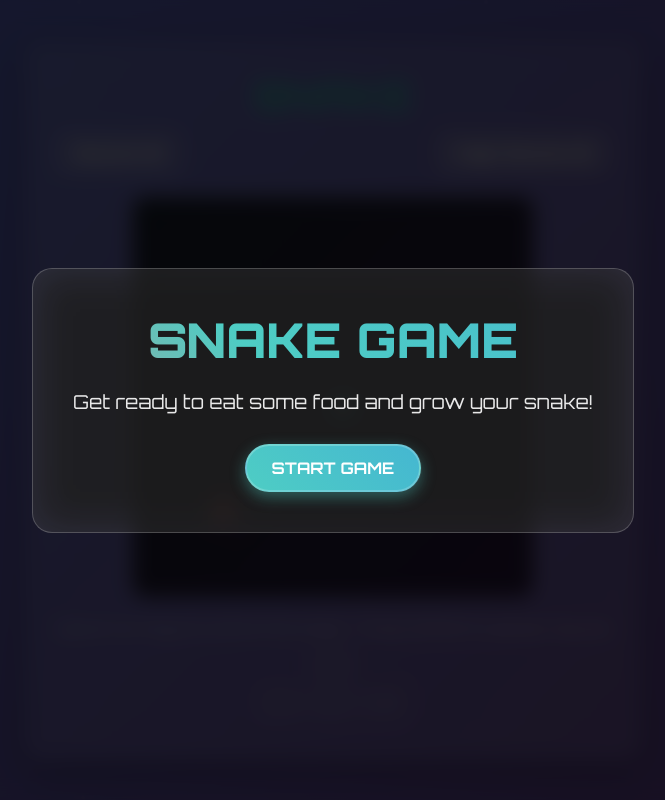
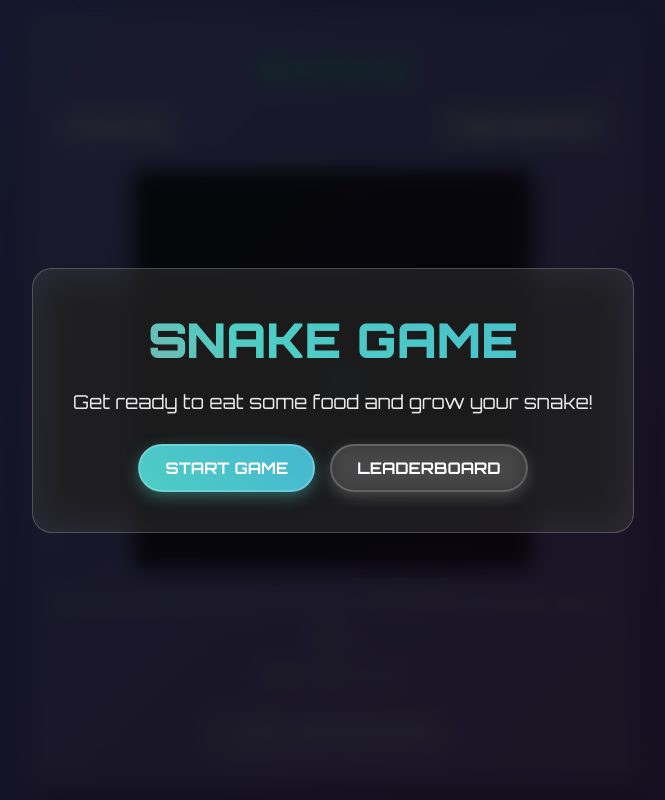
Before and after one commit to sngawang/infra-api, a Python web app: template snake-web-game/templates/index.html in a window 1280 px wide. Shown: the whole page, without its empty margins (307-972 px from the left). Run offline with Jinja, Linux system fonts and the light colour scheme; the template is opened without the code that fills it, so the values that code supplies are empty.

Commit message:
Added leaderboard on the game

```diff
--- a/snake-web-game/static/game.js
+++ b/snake-web-game/static/game.js
@@ -21,7 +21,7 @@ const box = 20;
 let dx = box;
 let dy = 0;
 let score = 0;
-let highScore = parseInt(localStorage.getItem('snakeHighScore')) || 0;
+let highScore = 0;
 let snake = [{ x: 200, y: 200 }];
 let food = randomFood();
 let gameRunning = false;
@@ -33,9 +33,53 @@ const overlay = document.getElementById("gameOverOverlay");
 const startOverlay = document.getElementById("startGameOverlay");
 const pauseIndicator = document.getElementById("pauseIndicator");
 
+// API functions for backend communication
+async function fetchHighScore() {
+    try {
+        const response = await fetch('/api/high-score');
+        const data = await response.json();
+        return data.highScore;
+    } catch (error) {
+        console.error('Error fetching high score:', error);
+        return 0;
+    }
+}
+
+async function saveHighScore(score, playerName = 'Anonymous') {
+    try {
+        const response = await fetch('/api/high-score', {
+            method: 'POST',
+            headers: {
+                'Content-Type': 'application/json',
+            },
+            body: JSON.stringify({
+                score: score,
+                playerName: playerName
+            })
+        });
+        const data = await response.json();
+        return data;
+    } catch (error) {
+        console.error('Error saving high score:', error);
+        return null;
+    }
+}
+
+async function fetchLeaderboard() {
+    try {
+        const response = await fetch('/api/leaderboard');
+        const data = await response.json();
+        return data;
+    } catch (error) {
+        console.error('Error fetching leaderboard:', error);
+        return [];
+    }
+}
+
 // Initialize game
-function initGame() {
-    // Initialize high score display
+async function initGame() {
+    // Load high score from backend
+    highScore = await fetchHighScore();
     document.getElementById("high").textContent = `High Score: ${highScore}`;
 
     // Draw initial state
@@ -238,21 +282,59 @@ function createEatingEffect(x, y) {
 }
 
 // Handle game over
-function gameOver() {
+async function gameOver() {
     gameRunning = false;
     gameStarted = false;
     gamePaused = false;
     clearInterval(gameLoop);
 
     document.getElementById("finalScore").textContent = score;
-    overlay.style.display = "flex";
     pauseIndicator.style.display = "none";
 
-    // Update high score
+    // Save score to backend if it's a new high score
     if (score > highScore) {
-        highScore = score;
-        document.getElementById("high").textContent = `High Score: ${highScore}`;
-        localStorage.setItem('snakeHighScore', highScore.toString());
+        const playerName = prompt("New High Score! Enter your name:") || "Anonymous";
+        const result = await saveHighScore(score, playerName);
+
+        if (result && result.success) {
+            highScore = result.highScore;
+            document.getElementById("high").textContent = `High Score: ${highScore}`;
+
+            if (result.isNewRecord) {
+                // Add celebration effect for new record
+                createCelebrationEffect();
+            }
+        }
+    }
+
+    overlay.style.display = "flex";
+}
+
+// Create celebration effect for new high score
+function createCelebrationEffect() {
+    const gameOverTitle = document.querySelector('.game-over-title');
+    gameOverTitle.textContent = 'NEW HIGH SCORE!';
+    gameOverTitle.style.color = '#ffd700';
+    gameOverTitle.style.animation = 'pulse 1s ease-in-out infinite';
+
+    // Add confetti effect
+    for (let i = 0; i < 20; i++) {
+        setTimeout(() => {
+            const confetti = document.createElement('div');
+            confetti.style.position = 'fixed';
+            confetti.style.left = Math.random() * 100 + '%';
+            confetti.style.top = '-10px';
+            confetti.style.width = '10px';
+            confetti.style.height = '10px';
+            confetti.style.background = `hsl(${Math.random() * 360}, 100%, 50%)`;
+            confetti.style.borderRadius = '50%';
+            confetti.style.animation = 'fall 2s linear forwards';
+            confetti.style.pointerEvents = 'none';
+            confetti.style.zIndex = '10000';
+            document.body.appendChild(confetti);
+
+            setTimeout(() => confetti.remove(), 2000);
+        }, i * 100);
     }
 }
 
@@ -296,6 +378,11 @@ function restartGame() {
     overlay.style.display = "none";
     pauseIndicator.style.display = "none";
 
+    // Reset game over title
+    document.querySelector('.game-over-title').textContent = 'GAME OVER';
+    document.querySelector('.game-over-title').style.color = '#ff6b6b';
+    document.querySelector('.game-over-title').style.animation = 'none';
+
     clearInterval(gameLoop);
     gameLoop = setInterval(draw, 120);
 }
@@ -317,8 +404,45 @@ function endGame() {
     food = randomFood();
     document.getElementById("score").textContent = `Score: ${score}`;
 
+    // Reset game over title
+    document.querySelector('.game-over-title').textContent = 'GAME OVER';
+    document.querySelector('.game-over-title').style.color = '#ff6b6b';
+    document.querySelector('.game-over-title').style.animation = 'none';
+
     // Draw initial state
     drawInitialState();
+}
+
+// Show leaderboard
+async function showLeaderboard() {
+    const leaderboard = await fetchLeaderboard();
+    let leaderboardHTML = '<h3>Top 10 Scores</h3><ul>';
+
+    leaderboard.forEach((entry, index) => {
+        const date = new Date(entry.timestamp).toLocaleDateString();
+        leaderboardHTML += `<li>${index + 1}. ${entry.playerName} - ${entry.score} (${date})</li>`;
+    });
+
+    leaderboardHTML += '</ul>';
+
+    // Create leaderboard modal
+    const modal = document.createElement('div');
+    modal.className = 'leaderboard-modal';
+    modal.innerHTML = `
+        <div class="leaderboard-content">
+            ${leaderboardHTML}
+            <button onclick="closeLeaderboard()" class="game-btn btn-end">Close</button>
+        </div>
+    `;
+    document.body.appendChild(modal);
+}
+
+// Close leaderboard
+function closeLeaderboard() {
+    const modal = document.querySelector('.leaderboard-modal');
+    if (modal) {
+        modal.remove();
+    }
 }
 
 // Generate random food position
@@ -337,6 +461,71 @@ function randomFood() {
     return newFood;
 }
 
+// Add CSS for leaderboard modal
+const leaderboardCSS = `
+    .leaderboard-modal {
+        position: fixed;
+        top: 0;
+        left: 0;
+        width: 100%;
+        height: 100%;
+        background: rgba(0, 0, 0, 0.8);
+        backdrop-filter: blur(10px);
+        display: flex;
+        justify-content: center;
+        align-items: center;
+        z-index: 1000;
+    }
+
+    .leaderboard-content {
+        background: rgba(255, 255, 255, 0.1);
+        backdrop-filter: blur(20px);
+        padding: 30px;
+        border-radius: 20px;
+        border: 1px solid rgba(255, 255, 255, 0.2);
+        color: white;
+        max-width: 400px;
+        width: 90%;
+    }
+
+    .leaderboard-content h3 {
+        text-align: center;
+        margin-bottom: 20px;
+        font-size: 1.5rem;
+        color: #4ecdc4;
+    }
+
+    .leaderboard-content ul {
+        list-style: none;
+        padding: 0;
+        margin-bottom: 20px;
+    }
+
+    .leaderboard-content li {
+        padding: 8px 0;
+        border-bottom: 1px solid rgba(255, 255, 255, 0.1);
+        font-family: 'Orbitron', monospace;
+    }
+
+    .leaderboard-content li:nth-child(1) { color: #ffd700; }
+    .leaderboard-content li:nth-child(2) { color: #c0c0c0; }
+    .leaderboard-content li:nth-child(3) { color: #cd7f32; }
+
+    @keyframes fall {
+        to { transform: translateY(100vh) rotate(360deg); }
+    }
+
+    @keyframes pulse {
+        0%, 100% { transform: scale(1); }
+        50% { transform: scale(1.05); }
+    }
+`;
+
+// Add CSS to head
+const style = document.createElement('style');
+style.textContent = leaderboardCSS;
+document.head.appendChild(style);
+
 // Event listeners
 document.addEventListener("keydown", changeDirection);
 
--- a/snake-web-game/templates/index.html
+++ b/snake-web-game/templates/index.html
@@ -42,6 +42,9 @@
                     <div class="control-key">↓</div>
                     <div class="control-key">→</div>
                 </div>
+                <div class="game-buttons" style="margin-top: 15px;">
+                    <button class="game-btn btn-end" onclick="showLeaderboard()">View Leaderboard</button>
+                </div>
             </div>
         </div>
     </div>
@@ -53,6 +56,7 @@
             <p class="start-game-subtitle">Get ready to eat some food and grow your snake!</p>
             <div class="game-buttons">
                 <button class="game-btn btn-start" onclick="startGame()">Start Game</button>
+                <button class="game-btn btn-end" onclick="showLeaderboard()">Leaderboard</button>
             </div>
         </div>
     </div>
@@ -65,6 +69,7 @@
             <div class="game-buttons">
                 <button class="game-btn btn-restart" onclick="restartGame()">Play Again</button>
                 <button class="game-btn btn-end" onclick="endGame()">End Game</button>
+                <button class="game-btn btn-end" onclick="showLeaderboard()">Leaderboard</button>
             </div>
         </div>
     </div>
```
Also changed, not shown: snake-web-game/app.py (+79 -1 lines).
